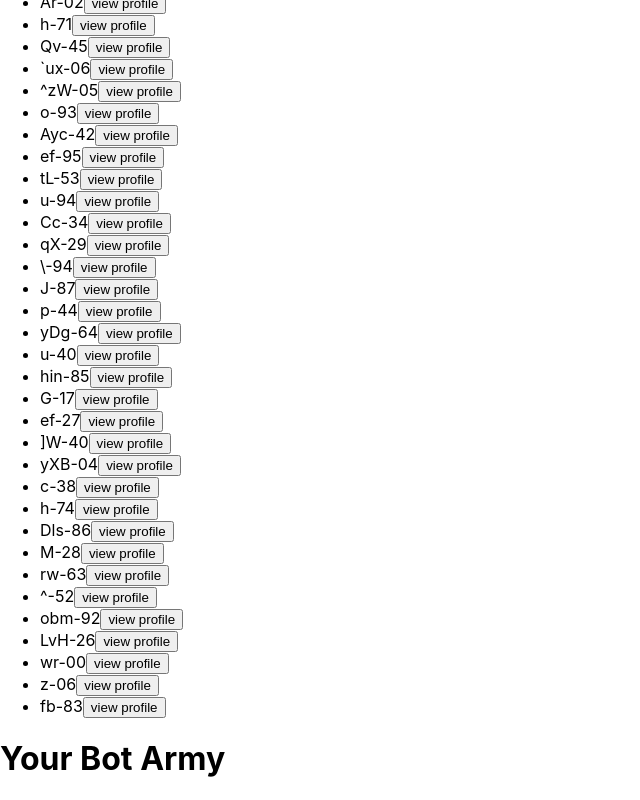
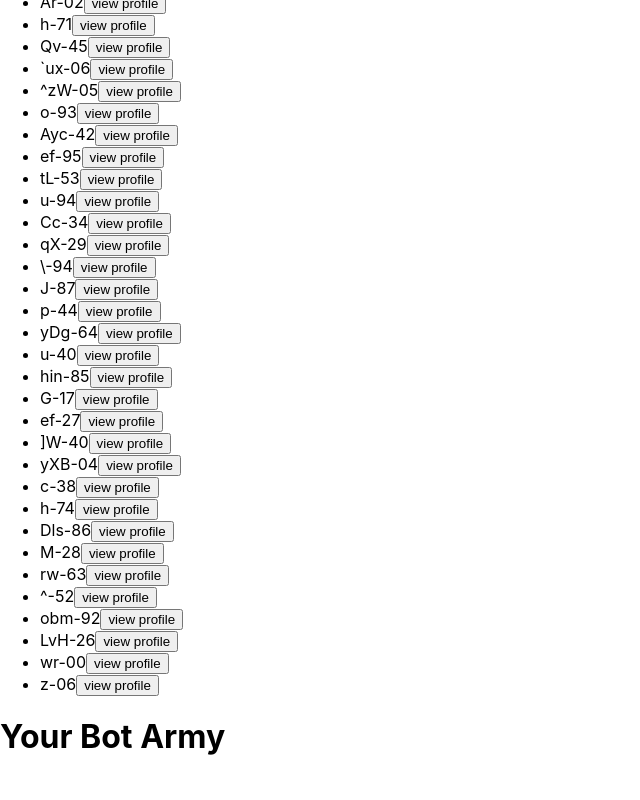
Before and after one commit to Nyakio-Eva/Bot-Battlr-app, a React (Create React App) app: page / in a window 1280 px wide. Shown: the part 1564-2364 px from the top of the page, without its empty margins (0-640 px from the left). After the commit the page ends 2342 px from the top, so only its background shows below. Built offline with nearby package versions, Linux system fonts and the light colour scheme; data requests are answered from the project's data file.

Commit message:
added the delete functionality, added a delete button, tested the functionality

```diff
--- a/db.json
+++ b/db.json
@@ -1,4 +1,3 @@
-
 {
   "bots": [
     {
@@ -1188,18 +1187,6 @@
       "avatar_url": "https://robohash.org/sedhicquo.png?size=300x300&set=set1",
       "created_at": "2018-10-02T19:55:12.525Z",
       "updated_at": "2018-10-02T19:55:12.525Z"
-      },
-      {
-        "id": 200,
-        "name": "fb-83",
-        "health": 88,
-        "damage": 38,
-        "armor": 68,
-        "bot_class": "Captain",
-        "catchphrase": "0111100000101111011000110101110111110000",
-        "avatar_url": "https://robohash.org/teneturquaereiciendis.png?size=300x300&set=set1",
-        "created_at": "2018-10-02T19:55:12.537Z",
-        "updated_at": "2018-10-02T19:55:12.537Z"
     }
   ]
 }
--- a/src/components/Botcollection.js
+++ b/src/components/Botcollection.js
@@ -30,6 +30,23 @@ function BotCollection(){
 
     }
 
+    const deleteBot = async (bot, onDeleteBot) => {
+        try{
+            const response = await fetch(` http://localhost:3000/bots/${bot.id}`, {
+                method: "DELETE",
+            });
+
+            if(!response.ok){
+                throw new Error("failed to delete bot");
+            }
+            onDeleteBot(bot.id);
+
+        }catch(error){
+            console.error('Error deleting bot:', error);
+        }
+
+    }
+
     const handleViewProfile = (bot) => {
         setSelectedBot(bot);
     }
@@ -43,6 +60,11 @@ function BotCollection(){
            setArmy([...army, bot])
        }
 
+    }
+
+    const handleDeleteBot = (deletedBot) => {
+        const updatedBots =  bots.filter((bot)=> bot.id !== deletedBot)
+        setBots(updatedBots)
     }
 
 
@@ -74,7 +96,7 @@ function BotCollection(){
                     <button onClick={handleCloseProfile}>Close Profile</button>
                 </div>
             )}
-            <YourBotArmy army={army} setArmy={setArmy} />
+            <YourBotArmy army={army} setArmy={setArmy} onDeleteBot={(bot) => deleteBot(bot, handleDeleteBot)}/>
         </div>
     )
 }
--- a/src/components/yourbotArmy.js
+++ b/src/components/yourbotArmy.js
@@ -1,6 +1,6 @@
 import React from "react";
 
-function YourBotArmy({army, setArmy}){
+function YourBotArmy({army, setArmy, onDeleteBot}){
 
     const handleReleaseBot = (bot) => {
        const updatedArmy = army.filter((addedBot) => addedBot.id !== bot.id)
@@ -17,6 +17,7 @@ function YourBotArmy({army, setArmy}){
                 <li key={bot.id} >
                     {bot.name}
                     <button onClick={() => handleReleaseBot(bot)}>realease bot</button>
+                    <button onClick={() => onDeleteBot(bot)}>Delete Bot</button>
                 </li>
             ))}
            </ul>
```
Lines whose indentation alone changed are shown as unchanged.
